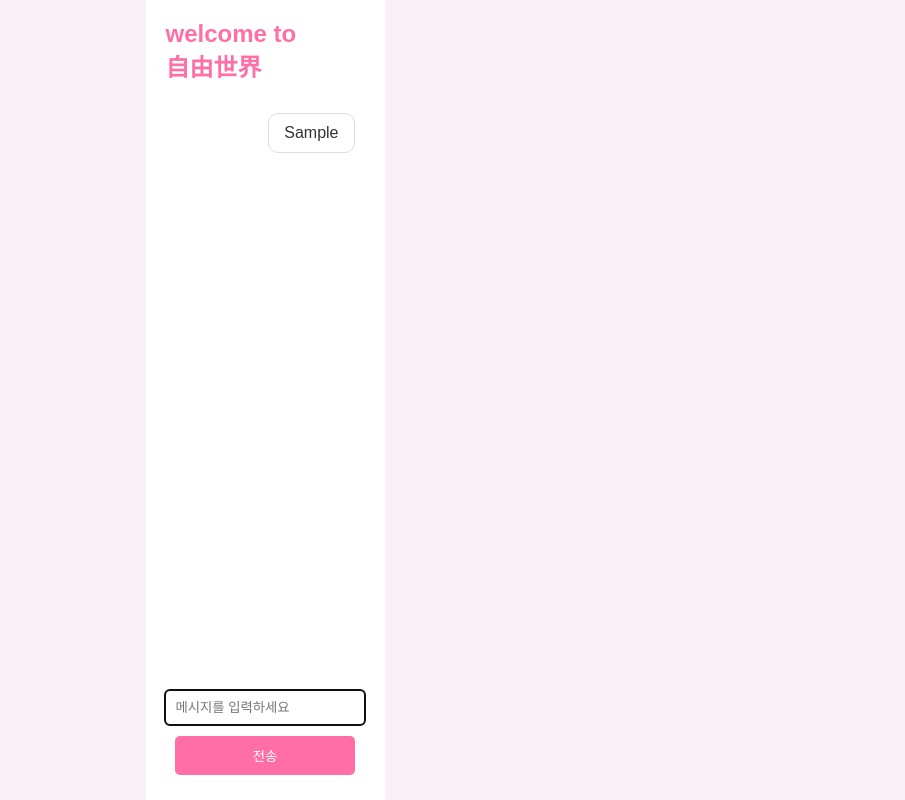
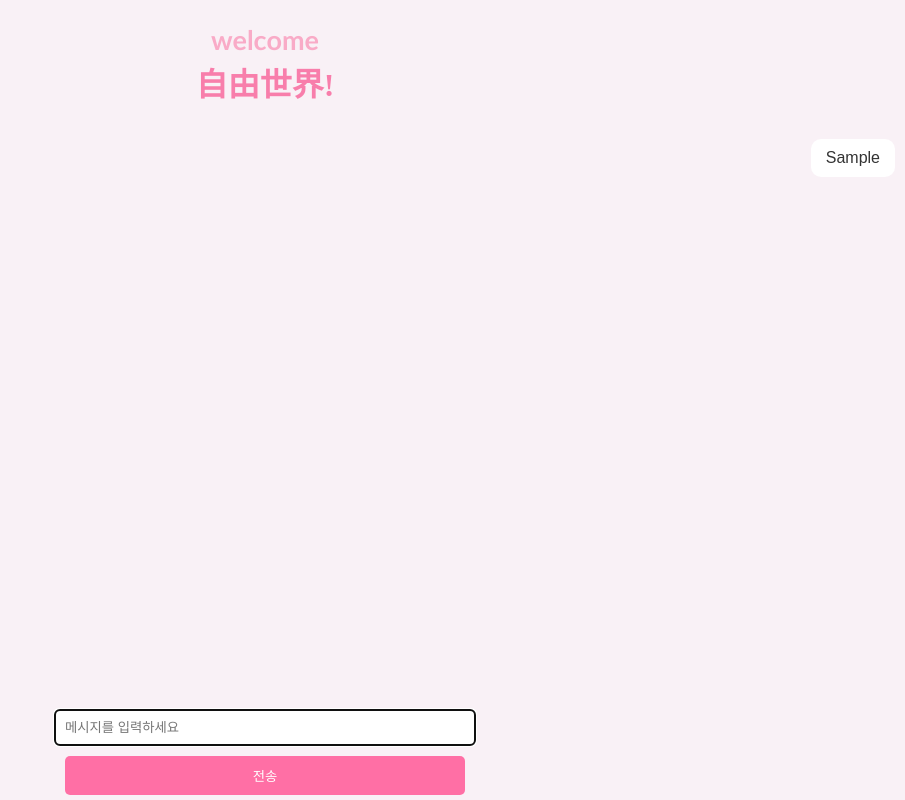
Before and after one commit to dohyun709/yxworld, a plain HTML site: page index.html in a window 1280 px wide. Both pictures are taken after typing "Sample" into the empty fields and a click on the button "전송". Shown: the whole page, without its empty margins (375-1280 px from the left). Drawn offline with Linux system fonts and the light colour scheme.

Commit message:
Update index.html

```diff
--- a/index.html
+++ b/index.html
@@ -7,55 +7,52 @@
     <style>
         body {
             font-family: Arial, sans-serif;
-            background-color: #f9f1f6;
+            background-color: #f9f1f6; /* 전체 배경색 */
             color: #333;
+            text-align: center;
             margin: 0;
             padding: 0;
             display: flex;
             flex-direction: column;
-            height: 100vh;
+            height: 100vh; /* 화면 세로를 꽉 채우기 */
         }
-        .guestbook {
-            flex: 1;
-            margin: 0 auto;
-            background: #fff;
-            display: flex;
-            flex-direction: column;
-            padding: 20px;
-            overflow: hidden;
-        }
+
         .welcome {
-            margin-bottom: 20px;
+            margin: 20px 0; /* 적당한 여백 추가 */
             font-size: 24px;
+            line-height: 1.5;
             font-weight: bold;
             color: #ff6fa5;
         }
+
         .message-list {
-            flex: 1;
-            overflow-y: auto;
-            text-align: right;
+            flex: 1; /* 화면 남은 공간을 차지 */
+            overflow-y: auto; /* 세로 스크롤 가능 */
+            text-align: right; /* 메시지 우측 정렬 */
             padding: 10px;
             display: flex;
-            flex-direction: column;
-            gap: 10px;
+            flex-direction: column; /* 아래로 쌓이게 */
+            gap: 10px; /* 메시지 간격 */
         }
+
         .message {
             display: inline-block;
-            align-self: flex-end;
-            background-color: #ffffff; /* 흰색 메시지 */
+            align-self: flex-end; /* 우측 정렬 */
+            background-color: #ffffff;
             color: #333;
             padding: 10px 15px;
             border-radius: 10px;
-            word-wrap: break-word;
-            max-width: 75%;
-            border: 1px solid #ddd;
+            word-wrap: break-word; /* 길면 줄바꿈 */
+            max-width: 75%; /* 메시지 최대 너비 */
         }
+
         .chat-form {
             display: flex;
             flex-direction: column;
             align-items: center;
             margin-top: 10px;
         }
+
         .chat-form input, .chat-form button {
             margin: 5px 0;
             padding: 10px;
@@ -64,38 +61,36 @@
             border: 1px solid #ddd;
             border-radius: 5px;
         }
+
         .chat-form button {
             background-color: #ff6fa5;
             color: #fff;
             border: none;
             cursor: pointer;
         }
+
         .chat-form button:hover {
             background-color: #ff4f85;
         }
 
-        /* 모바일 전용 디자인 */
-        @media screen and (max-width: 768px) {
-            .welcome {
-                font-size: 20px;
+        .font-welcome {
+            font-family: "Optima", sans-serif; /* 원하는 폰트로 변경 */
+            color: #f9abc7; /* 색상도 변경 가능 */
+            font-size: 27px;
         }
-            .message {
-                max-width: 90%; /* 메시지 너비를 더 늘림 */
+
+        .font-ziyou {
+            font-family: "GB18030 Bitmap", serif; /* 원하는 폰트로 변경 */
+            color: #f87eab; /* 색상도 변경 가능 */
+            font-size: 32px;
         }
-            .chat-form input, .chat-form button {
-                padding: 8px;
-                width: 95%; /* 입력창 너비 확장 */
-            }
-            .guestbook {
-                padding: 15px; /* 모바일에 맞춰 내부 여백 조정 */
-            }
-        }
+
     </style>
 </head>
 <body>
-    <div class="guestbook">
     <div class="welcome">
-            welcome to <br> 自由世界
+        <span class="font-welcome">welcome</span><br>
+        <span class="font-ziyou">自由世界!</span>
     </div>
     <div class="message-list" id="messageList">
         <!-- 메시지가 여기에 추가됩니다 -->
@@ -104,24 +99,33 @@
         <input type="text" id="message" placeholder="메시지를 입력하세요" required>
         <button type="submit">전송</button>
     </form>
-    </div>
     <script>
+        // JavaScript로 채팅 기능 추가
         const chatForm = document.getElementById('chatForm');
         const messageList = document.getElementById('messageList');
 
+        // 폼이 제출될 때 실행
         chatForm.addEventListener('submit', function (event) {
-            event.preventDefault();
+            event.preventDefault(); // 기본 폼 동작(새로고침) 막기
+
+            // 입력된 메시지 가져오기
             const messageInput = document.getElementById('message');
             const messageText = messageInput.value.trim();
 
             if (messageText !== '') {
+                // 메시지 요소 생성
                 const messageElement = document.createElement('div');
                 messageElement.classList.add('message');
                 messageElement.textContent = messageText;
 
+                // 메시지 리스트에 추가
                 messageList.appendChild(messageElement);
+
+                // 입력 필드 초기화
                 messageInput.value = '';
-                messageInput.focus();
+                messageInput.focus(); // 다시 입력 필드로 포커스
+
+                // 스크롤을 아래로 자동 이동
                 messageList.scrollTop = messageList.scrollHeight;
             }
         });
```
Lines whose indentation alone changed are shown as unchanged.
